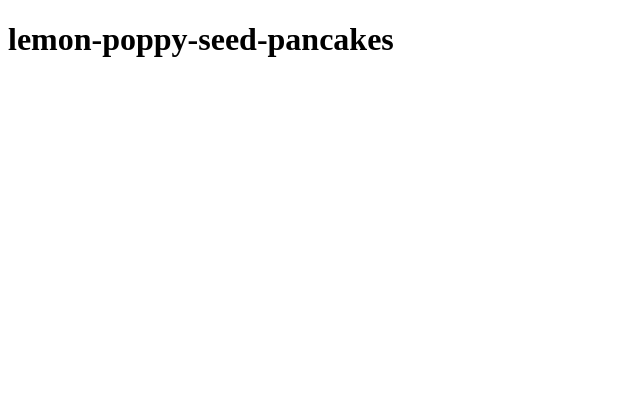
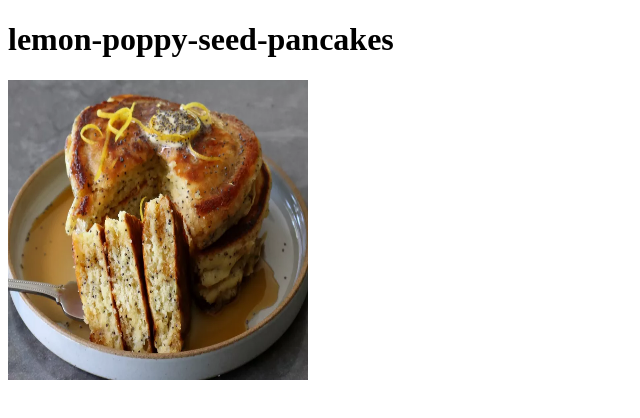
Before and after one commit to Jhoncarmack/odin-recipes, a plain HTML site: page recipes/lemon-poppy-seed-pancakes.html in a window 1280 px wide. Shown: the whole page, without its empty margins (0-640 px from the left). Drawn offline with Linux system fonts and the light colour scheme.

Commit message:
<feat>: lemon-poppy-seed-pancakes img 추가
 설정페이지에 이미지와 크기지정이 없으면 가시성이 떨어집니다.
 alt 텍스트 정보가 없으면 장애가 있는 사용자는 이미지를 읽어주지 않습니다.

```diff
--- a/recipes/lemon-poppy-seed-pancakes.html
+++ b/recipes/lemon-poppy-seed-pancakes.html
@@ -6,5 +6,11 @@
   </head>
   <body>
     <h1>lemon-poppy-seed-pancakes</h1>
+    <img
+      src="../images/lemon-poppy-seed-pancakes.webp"
+      alt="lemon-poppy-seed-pancakes"
+      height="300"
+      width="300"
+    />
   </body>
 </html>
```
Also changed, not shown: images/lemon-poppy-seed-pancakes.webp (added).
